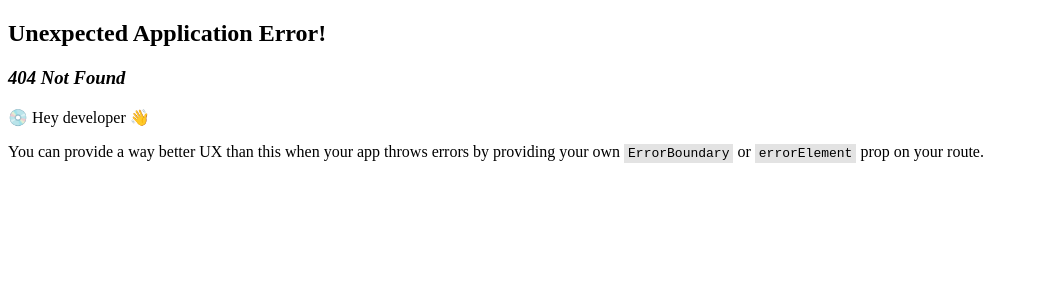
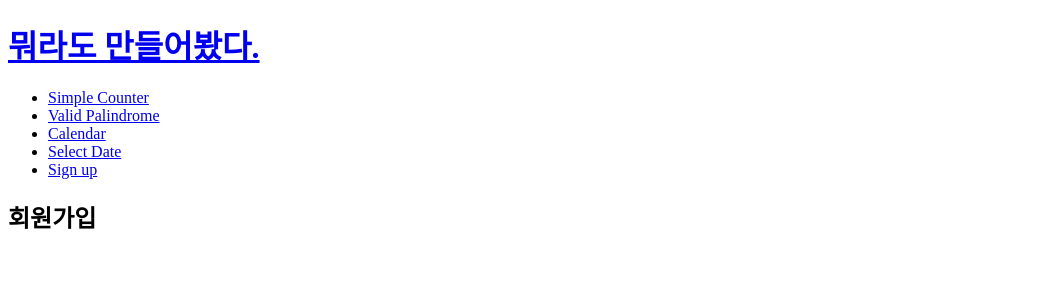
Before and after one commit to parkseonup/mini-projects, a React (Vite) app: page /signup in a window 1280 px wide. Before the commit this address had no page. Shown: the top 300 px of the page, without its empty margins (0-1039 px from the left). Built offline with nearby package versions, Linux system fonts and the light colour scheme.

Commit message:
feat: Init Sign Up

```diff
--- a/src/components/common/nav.tsx
+++ b/src/components/common/nav.tsx
@@ -14,7 +14,10 @@ export default function Nav() {
           <Link to='/calendar'>Calendar</Link>
         </li>
         <li>
-          <Link to='/selectDate'>Select Date</Link>
+          <Link to='/selectdate'>Select Date</Link>
+        </li>
+        <li>
+          <Link to='/signup'>Sign up</Link>
         </li>
       </ul>
     </nav>
--- /dev/null
+++ b/src/pages/signUp.tsx
@@ -0,0 +1,7 @@
+export default function Signup() {
+  return (
+    <>
+      <h2>회원가입</h2>
+    </>
+  );
+}
```
Also changed, not shown: src/routes.tsx (+6 -1 lines).
